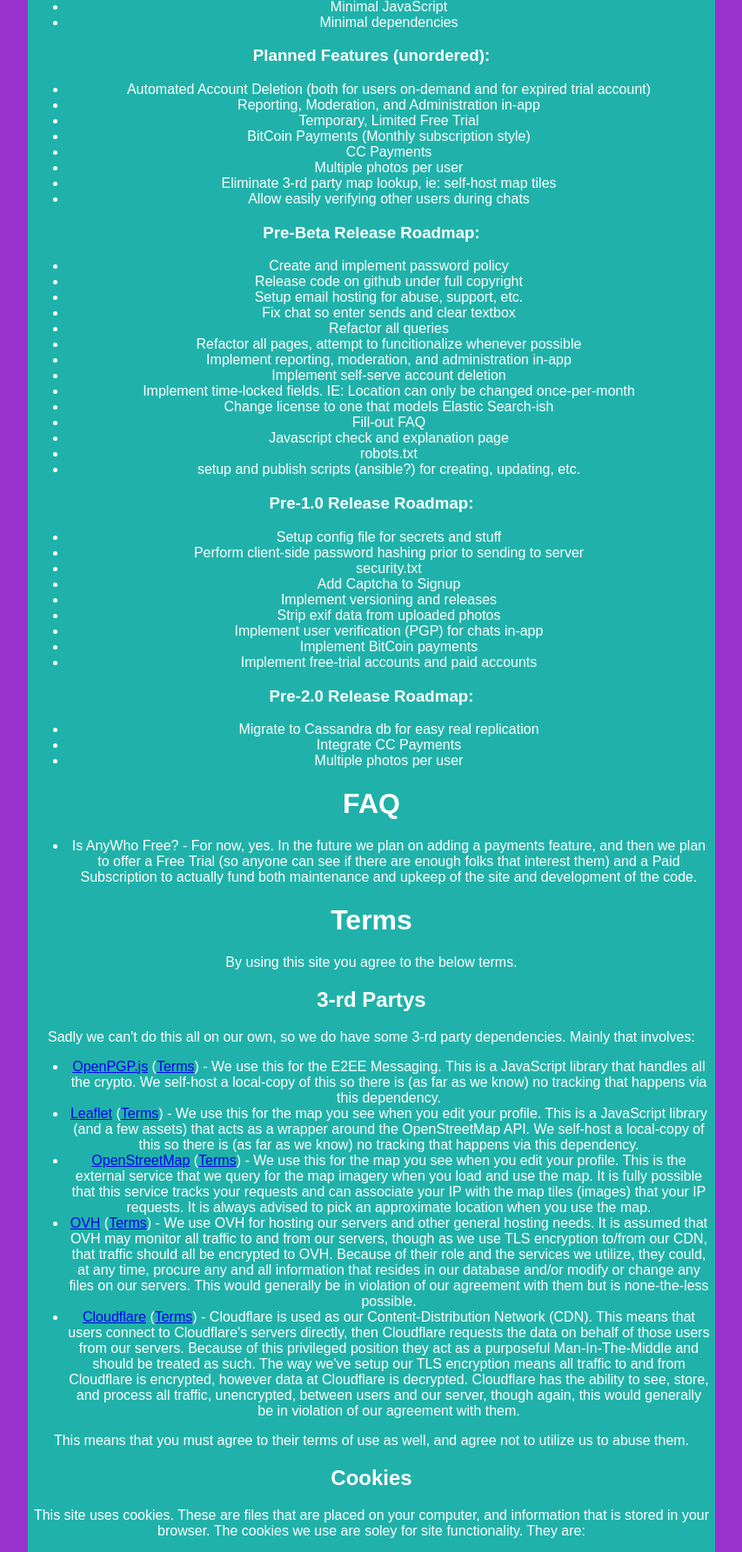
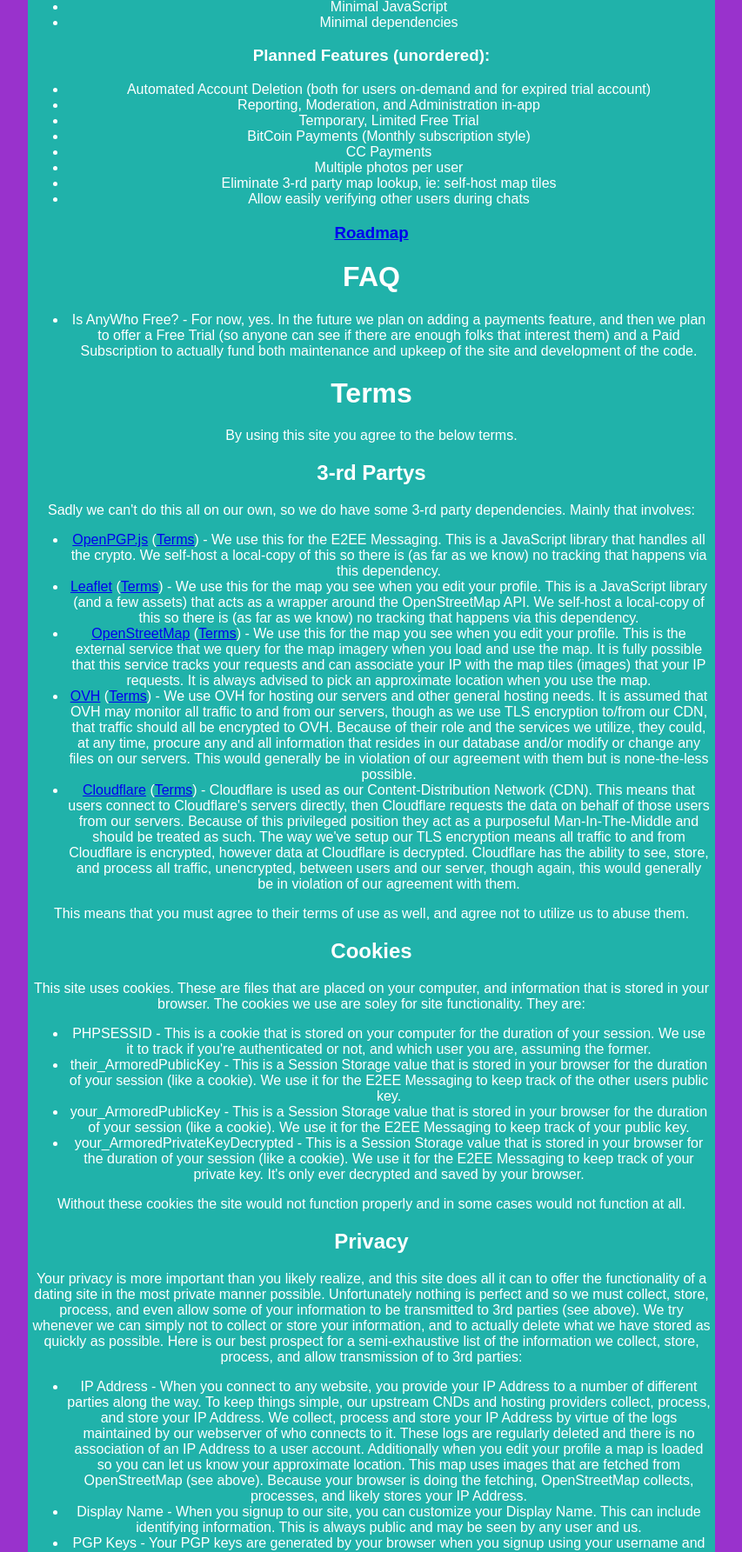
Before and after one commit to christopherbugg/anywho, a PHP site: page /about.php in a window 1280 px wide. Shown: the part 387-2172 px from the top of the page at 87% size, without its empty margins (213-1066 px from the left). Run offline with PHP 8.4, Linux system fonts and the light colour scheme; some libraries are stand-ins or nearby versions.

Commit message:
Removed roadmap and replaced with link

```diff
--- a/about.php
+++ b/about.php
@@ -39,41 +39,7 @@ style();
 	<li>Eliminate 3-rd party map lookup, ie: self-host map tiles</li>
 	<li>Allow easily verifying other users during chats</li>
 </ul>
-<h3>Pre-Beta Release Roadmap:</h3>
-<ul>
-	<li>Create and implement password policy</li>
-	<li>Release code on github under full copyright</li>
-	<li>Setup email hosting for abuse, support, etc.</li>
-	<li>Fix chat so enter sends and clear textbox</li>
-	<li>Refactor all queries</li>
-	<li>Refactor all pages, attempt to funcitionalize whenever possible</li>
-	<li>Implement reporting, moderation, and administration in-app</li>
-	<li>Implement self-serve account deletion</li>
-	<li>Implement time-locked fields. IE: Location can only be changed once-per-month</li>
-	<li>Change license to one that models Elastic Search-ish</li>
-	<li>Fill-out FAQ</li>
-	<li>Javascript check and explanation page</li>
-	<li>robots.txt</li>
-	<li>setup and publish scripts (ansible?) for creating, updating, etc.</li>
-</ul>
-<h3>Pre-1.0 Release Roadmap:</h3>
-<ul>
-	<li>Setup config file for secrets and stuff</li>
-	<li>Perform client-side password hashing prior to sending to server</li>
-	<li>security.txt</li>
-	<li>Add Captcha to Signup</li>
-	<li>Implement versioning and releases</li>
-	<li>Strip exif data from uploaded photos</li>
-	<li>Implement user verification (PGP) for chats in-app</li>
-	<li>Implement BitCoin payments</li>
-	<li>Implement free-trial accounts and paid accounts</li>
-</ul>
-<h3>Pre-2.0 Release Roadmap:</h3>
-<ul>
-	<li>Migrate to Cassandra db for easy real replication</li>
-	<li>Integrate CC Payments</li>
-	<li>Multiple photos per user</li>
-</ul>
+<h3><a href="https://github.com/christopherbugg/anywho/milestones">Roadmap</a></h3>
 <h1>FAQ</h1>
 <ul>
 	<li><bold>Is AnyWho Free?</bold> - For now, yes. In the future we plan on adding a payments feature, and then we plan to offer a Free Trial (so anyone can see if there are enough folks that interest them) and a Paid Subscription to actually fund both maintenance and upkeep of the site and development of the code.</li>
```
